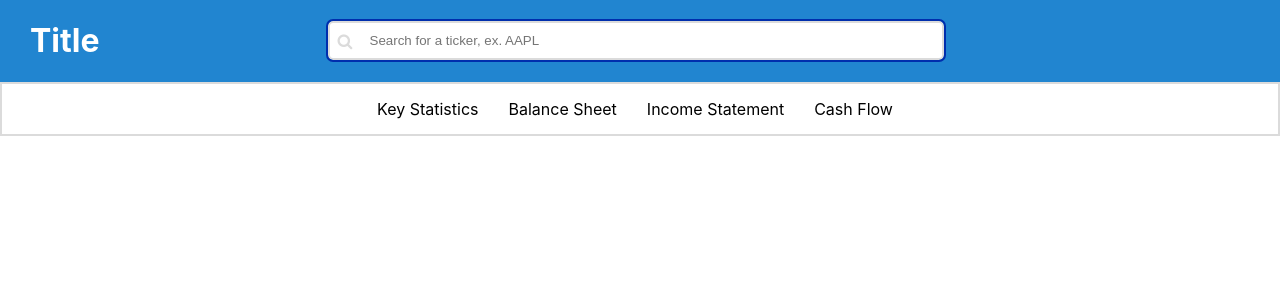
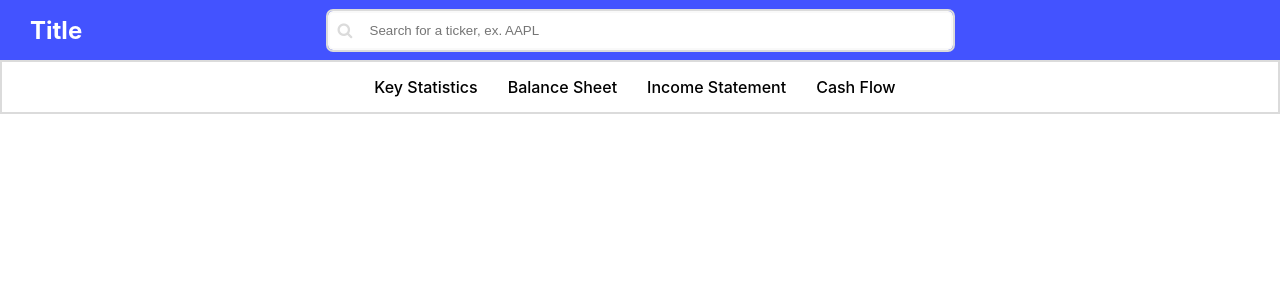
Before and after one commit to lanceberge/Stock-Data-Site, a Flask app: page / in a window 1280 px wide. Shown: the top 300 px of the page. Run offline with Flask 3, Linux system fonts and the light colour scheme; some libraries are stand-ins or nearby versions.

Commit message:
update color scheme, make header fixed

```diff
--- a/static/styles/style.css
+++ b/static/styles/style.css
@@ -2,8 +2,8 @@
   --light-gray: #f9f9f9;
   --medium-gray: #eaeaea;
   --dark-gray: #dbdbdb;
-  --light-blue: #2185d0;
-  --dark-blue: #002ead;
+  --light-blue: #9bfaee;
+  --dark-blue: #4353ff;
   --dark-navy: #002060;
 }
 
@@ -16,19 +16,30 @@ html {
 }
 
 body {
-  margin: 0;
-  padding: 0;
+    margin: 0;
+}
+
+.header {
+  position: fixed;
+  display: flex;
+  align-items: center;
+  top: 0;
+  left: 0;
+  width: 100%;
+  background-color: var(--dark-blue);
 }
 
 .title-box {
-  background-color: var(--light-blue);
+  background-color: var(--dark-blue);
   display: flex;
   color: white;
   align-items: center;
   padding-left: 30px;
+  width: 100%;
+  height: 60px;
 }
 
-.title-box h1 {
+.title-box h2 {
   flex: 1;
 }
 
@@ -38,21 +49,19 @@ body {
 
 .search-container {
   width: 50%;
+  position: relative;
+  display: flex;
   text-align: center;
-  display: flex;
   align-items: center;
-  position: relative;
 }
 
 .search-bar {
   display: flex;
   align-items: center;
-  width: 90%;
+  width: 100%;
   padding: 10px;
   background-color: white;
-  outline: 5px solid var(--light-blue);
-  outline-radius: 5px;
-  border: 2px solid var(--dark-gray);
+  border: 2px solid var(--light-gray);
   border-radius: 5px;
   padding-left: 40px;
 }
@@ -64,7 +73,7 @@ body {
 }
 
 .search-bar:focus {
-  outline: 2px solid var(--dark-blue);
+  outline: 2px solid var(--dark-gray);
 }
 
 .tab-container {
@@ -84,9 +93,13 @@ body {
   display: flex;
 }
 
+.content {
+    margin-top: 60px;
+    width: 100%;
+}
+
 .tab-navigation {
   display: flex;
-  list-style-type: none;
   margin: 0;
   background-color: white;
   padding: 5px;
@@ -101,6 +114,7 @@ body {
   cursor: pointer;
   padding: 10px;
   border-radius: 5px;
+  font-weight: 500;
 }
 
 .tab-link.active {
--- a/templates/index.html
+++ b/templates/index.html
@@ -19,9 +19,9 @@
   </head>
 
   <body>
+    <div class="header">
       <div class="title-box">
-      <h1>Title</h1>
-
+        <h2>Title</h2>
         <div class="search-container">
           <i class="fa fa-search search-icon"></i>
           <input
@@ -34,7 +34,9 @@
         </div>
         <div class="title-box title-box-right"></div>
       </div>
+    </div>
 
+    <div class="content">
       <ul id="tab_navigation" class="tab-navigation">
         <li class="tab-link" data-tab="key_statistics">Key Statistics</li>
         <li class="tab-link" data-tab="balance_sheet">Balance Sheet</li>
@@ -43,6 +45,7 @@
         <!-- <li class="tab-link" data-tab="earnings">Earnings</li> -->
         <!-- <li class="tab-link" data-tab="insider_trading">Insider Trading</li> -->
       </ul>
+    </div>
 
     <div class="tab-container">
       <div id="not_found" class="tab-content">
@@ -184,9 +187,9 @@
           <tr>
             <th id="payoutRatioTTM" class="tooltip-trigger">
               Payout Ratio
-              <span class="tooltip-info">
+              <!-- <span class="tooltip-info"> -->
               <!-- TODO -->
-              </span>
+              <!-- </span> -->
             </th>
           </tr>
         </table>
```
Lines whose indentation alone changed are shown as unchanged.
